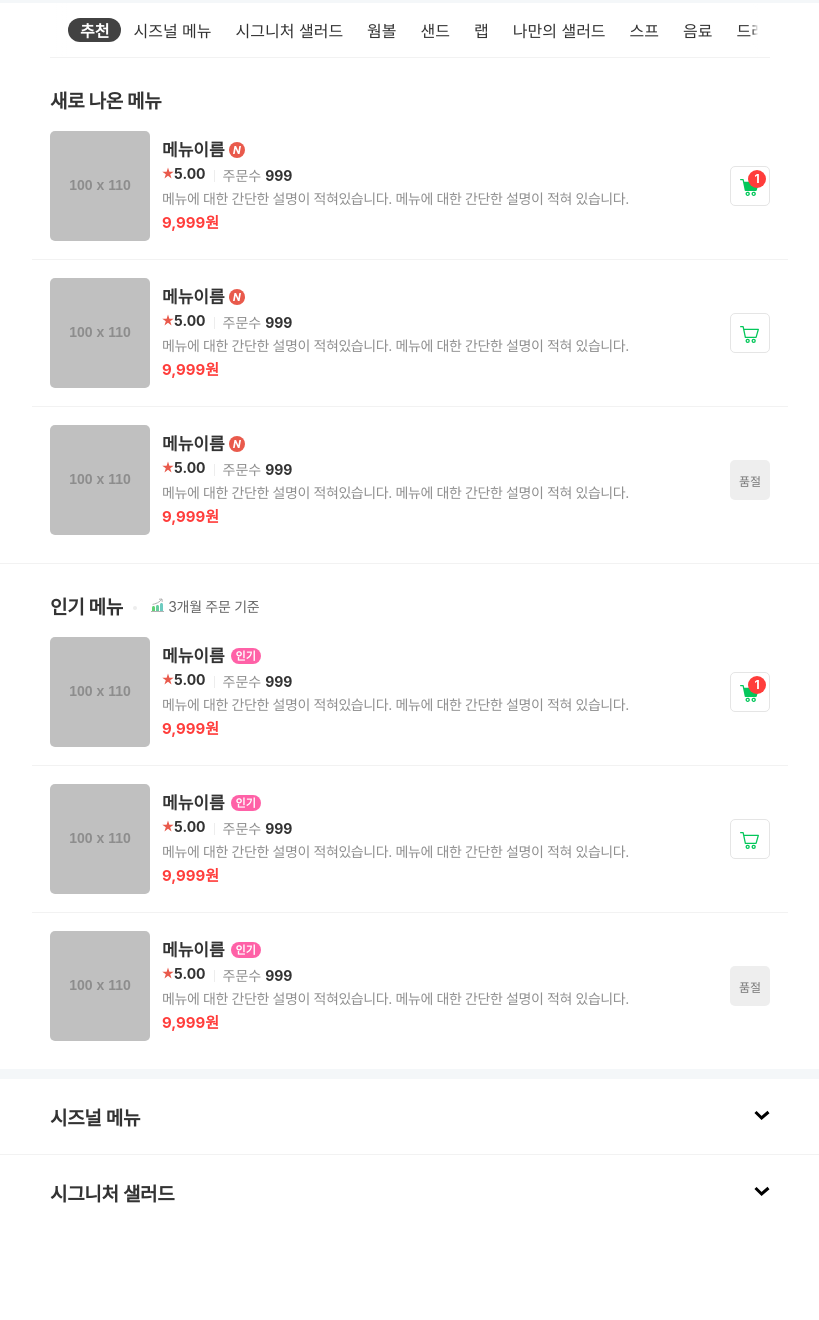
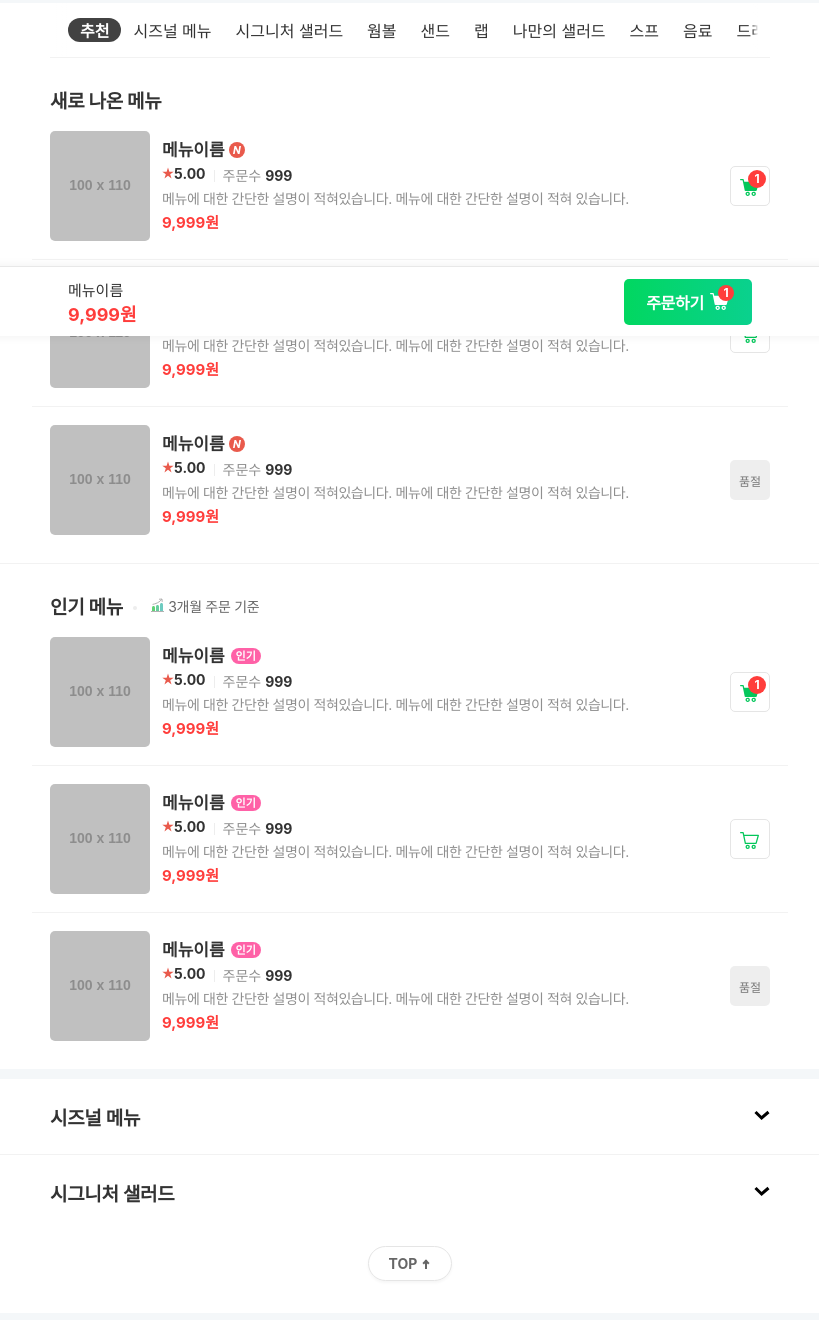
Before and after one commit to gywlsl345/naverOrder, a plain HTML site: page docs/index.html in a window 1280 px wide. Shown: the part 464-1784 px from the top of the page, without its empty margins (230-1049 px from the left). Before the commit the page ends 1694 px from the top, so only its background shows below. Drawn offline with Linux system fonts and the light colour scheme; placeholder pictures from the web are drawn by us.

Commit message:
menu detail

```diff
--- a/assets/scss/abstracts/_variables.scss
+++ b/assets/scss/abstracts/_variables.scss
@@ -7,3 +7,5 @@ $place-header-height: 48px;
 $place-tab-height: 46px;
 
 $header-height : $place-header-height + $place-tab-height;
+
+$order-box-area-height: 70px;
--- /dev/null
+++ b/assets/scss/components/_go_to_top.scss
@@ -0,0 +1,46 @@
+.go-to-top {
+    padding: 16px 0 32px;
+    background-color: #fff;
+    text-align: center;
+
+    .link {
+        display: inline-block;
+        padding: 8px 20px;
+        border-radius: 20px;
+        border: 1px solid $booking-color-border101;
+        font-size: 14px;
+        font-weight: 700;
+        color: $booking-color-text4;
+        box-shadow: 0 2px 3px 0 rgba(0, 0, 0, 0.04);
+        text-transform: uppercase;
+    }
+
+    .ico-up {
+        position: relative;
+        display: inline-block;
+        margin-left: 4px;
+        width: 10px;
+        height: 10px;
+        &::before {
+            content: '';
+            position: absolute;
+            top: 4px;
+            left: 50%;
+            width: 5px;
+            height: 5px;
+            border-top: 2px solid #666;
+            border-left: 2px solid #666;
+            transform: translate(-50%, -50%) rotate(45deg);
+        }
+        &::after {
+            content: '';
+            position: absolute;
+            top: 1px;
+            left: 50%;
+            width: 2px;
+            height: 9px;
+            background-color: #666;
+            transform: translateX(-50%);
+        }
+    }
+}
--- /dev/null
+++ b/assets/scss/components/_order_box_area.scss
@@ -0,0 +1,68 @@
+.order-box-area {
+    position: fixed;
+    bottom: 0;
+    left: 0;
+    right: 0;
+    height: $order-box-area-height;
+    border-top: 1px solid $booking-color-border161;
+    box-shadow: 0 0 6px 4px rgba(0, 0, 0, 0.03);
+    background-color: #fff;
+    z-index: 9100;
+
+    .common-inner {
+        display: flex;
+        justify-content: space-between;
+        padding: 12px $m-padding;
+    }
+
+    .menu-name {
+        font-size: 15px;
+        color: $booking-color-text6;
+        @include ellipse;
+    }
+
+    .menu-price {
+        font-size: 18px;
+        font-weight: 700;
+        color: $point-color;
+        @include ellipse;
+    }
+
+    .btn-order {
+        display: flex;
+        justify-content: center;
+        align-items: center;
+        width: 128px;
+        height: 46px;
+        border-radius: 5px;
+        background-image: linear-gradient(to right, #01d760, #0ad18e);
+        font-weight: 700;
+        letter-spacing: -0.3px;
+        color: #fff;
+    }
+
+    .icon {
+        position: relative;
+        margin-left: 6px;
+    }
+
+    .ico-cart {
+        width: 20px;
+        height: 20px;
+    }
+
+    .num {
+        position: absolute;
+        top: -5px;
+        right: -4px;
+        width: 16px;
+        height: 16px;
+        line-height: 16px;
+        border-radius: 50%;
+        background-color: $point-color;
+        font-size: 12px;
+        font-weight: 700;
+        text-align: center;
+        color: #fff;
+    }
+}
--- a/assets/scss/pages/_order_page.scss
+++ b/assets/scss/pages/_order_page.scss
@@ -1,5 +1,6 @@
 .container {
     padding-top: $place-header-height + $place-tab-height;
+    padding-bottom: $order-box-area-height;
     background-color: $booking-color-border151;
 }
 
--- a/assets/scss/styles.scss
+++ b/assets/scss/styles.scss
@@ -5,10 +5,12 @@
 @import "./base/reset";
 @import "./base/preset";
 
+@import "./components/go_to_top";
 @import "./components/header_area";
 @import "./components/menu_category_area";
 @import "./components/menu_item";
 @import "./components/menu_list_area";
+@import "./components/order_box_area";
 @import "./components/order_info_area";
 @import "./components/order_type";
 @import "./components/recent_order_area";
--- a/docs/index.html
+++ b/docs/index.html
@@ -468,6 +468,30 @@
             </div>
         </div>
         <!-- //메뉴리스트영역 -->
+
+        <!-- 담은메뉴영역 -->
+        <div class="order-box-area">
+            <div class="common-inner">
+                <div>
+                    <p class="menu-name">메뉴이름</p>
+                    <p class="menu-price">9,999원</p>
+                </div>
+                <a href="./order.html" class="btn-order">
+                    <span class="txt">주문하기</span>
+                    <span class="icon">
+                        <img src="../assets/images/ico-cart-fill.svg" alt="" aria-hidden="true" class="ico-cart">
+                        <span class="num">1</span>
+                    </span>
+                </a>
+            </div>
+        </div>
+        <!-- //담은메뉴영역 -->
+
+        <!-- 맨위로 -->
+        <div class="go-to-top">
+            <a href="#" class="link">Top<i class="ico-up"></i></a>
+        </div>
+        <!-- //맨위로 -->
     </div>
 
     <div class="dimmed-layer hidden"></div>
```
Also changed, not shown: assets/css/styles.css.
